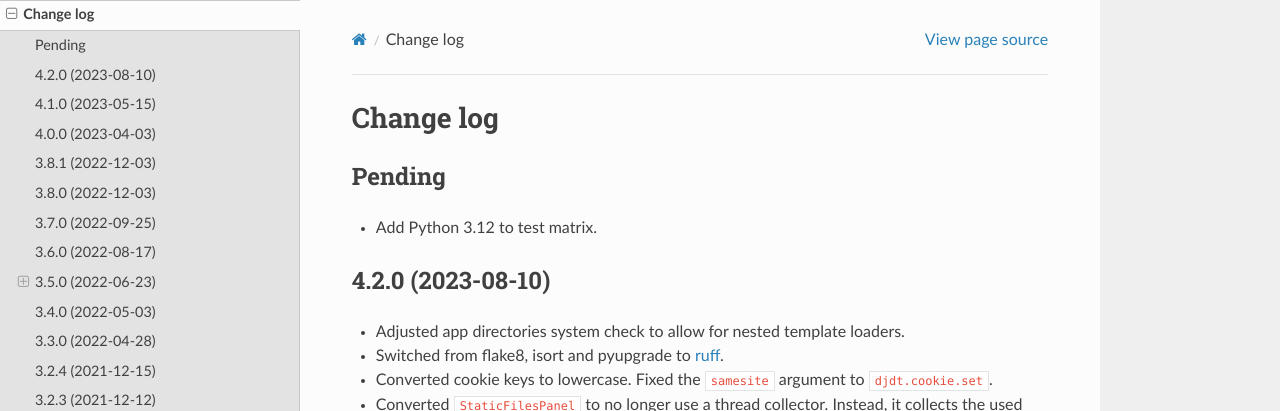
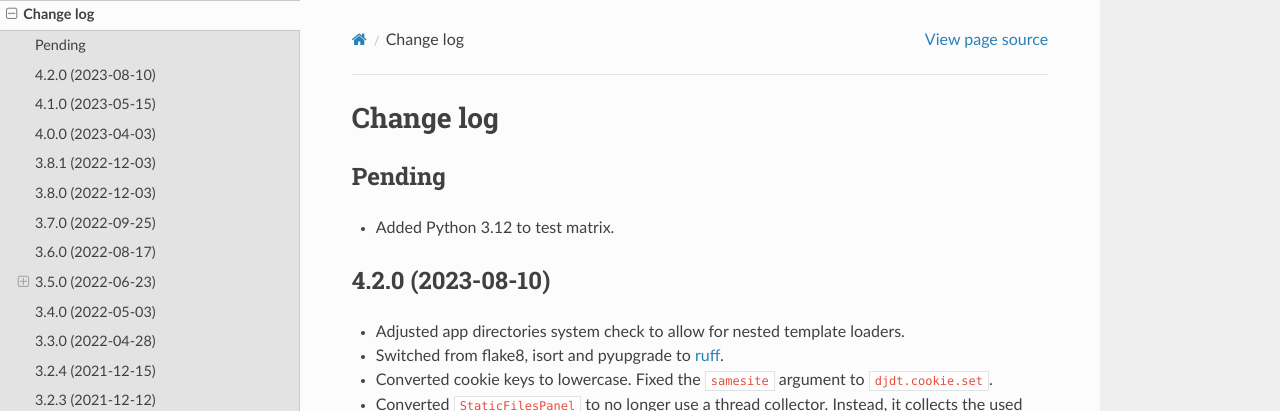
Before and after one commit to jazzband/django-debug-toolbar, a Sphinx documentation site: the page built from docs/changes.rst, in a window 1280 px wide and 900 px high. Shown: the top 411 px of the window. Built offline with Sphinx 7.4.7 and the Read the Docs theme 2.0.0, drawn with Linux system fonts in a browser that asks for light colours.

Commit message:
Update docs/changes.rst
Co-authored-by: Matthias Kestenholz <mk@feinheit.ch>

```diff
--- a/docs/changes.rst
+++ b/docs/changes.rst
@@ -4,7 +4,7 @@
 Pending
 -------
 
-* Add Python 3.12 to test matrix.
+* Added Python 3.12 to test matrix.
 
 4.2.0 (2023-08-10)
 ------------------
```
